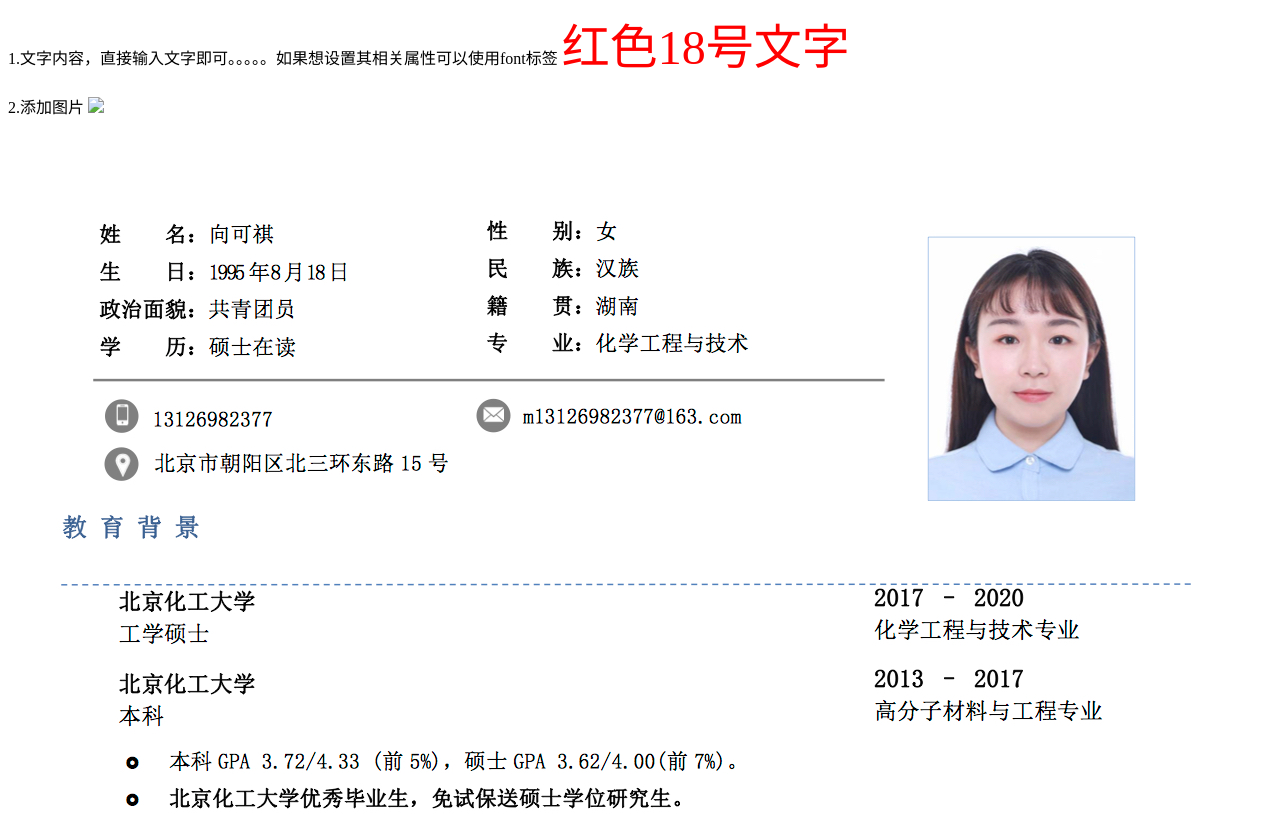
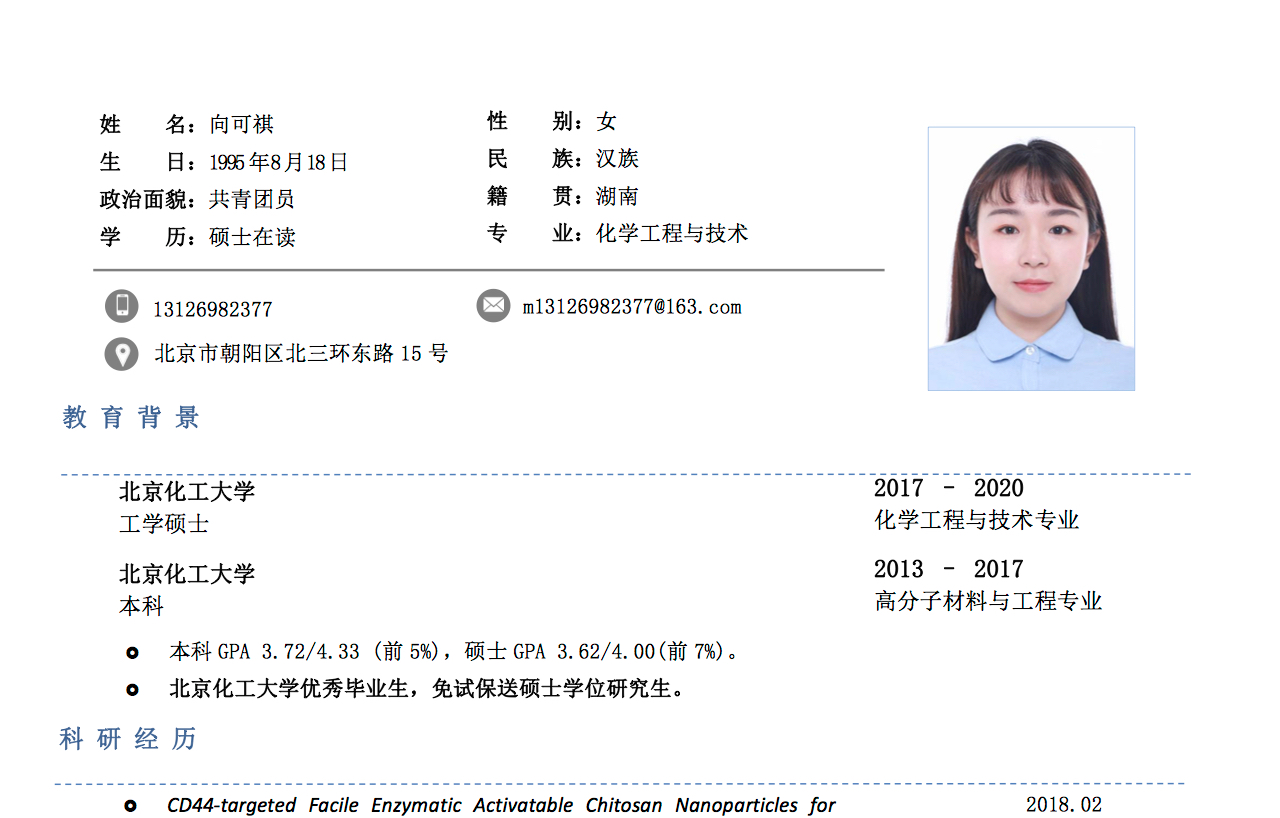
Before and after one commit to wrsitachi/kaki_resume, a plain HTML site: page index.html in a window 1280 px wide. Shown: the top 818 px of the page. Drawn offline with Linux system fonts and the light colour scheme.

Commit message:
Update index.html

```diff
--- a/index.html
+++ b/index.html
@@ -3,10 +3,8 @@
 <title>向可祺个人简历</title>
 </head>
 <body>
-<p>1.文字内容，直接输入文字即可。。。。。如果想设置其相关属性可以使用font标签
-<font size="18" color="red" >红色18号文字</font> </p>
-<p> 2.添加图片 <img src="图片名称.属性" id=“图片简介”>
-<img src="(无封面)2019求职简历——向可祺.jpg" id=" resume "> </p>
+
+<p><img src="(无封面)2019求职简历——向可祺.jpg" id=" resume "> </p>
 <img src="2(无封面)2019求职简历——向可祺.jpg" id=" resume "> </p>
 </body>
 </html>
```
